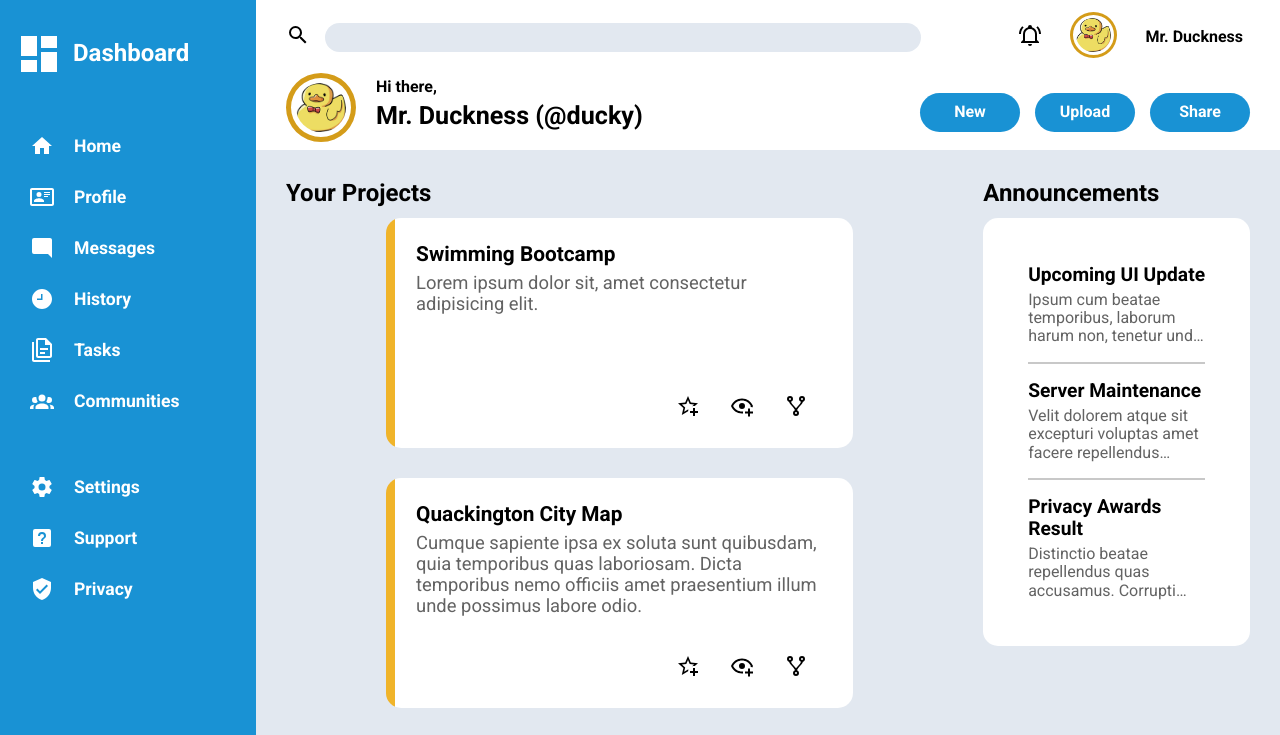
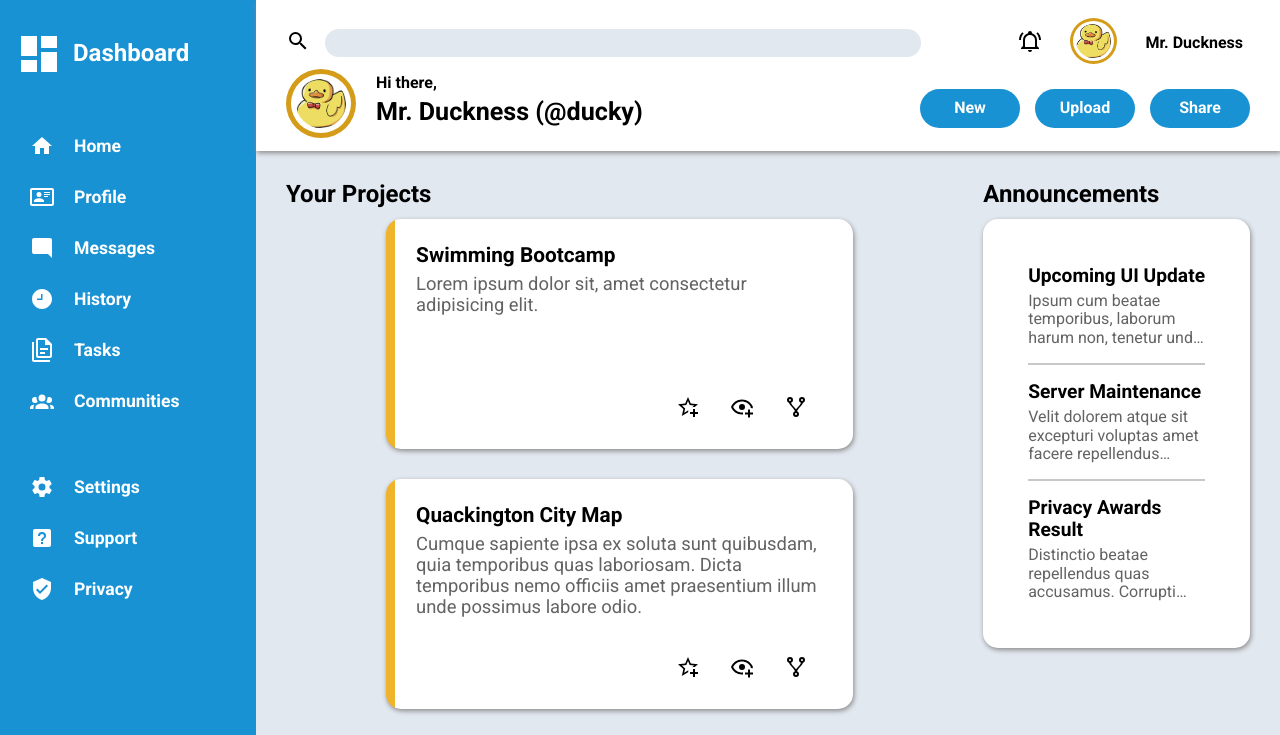
Before and after one commit to rafaelmoreton/admin-dashboard, a plain HTML site: page index.html in a window 1280 px wide. Shown: the top 735 px of the page. Drawn offline with Linux system fonts and the light colour scheme.

Commit message:
Feat: Add box shadow to white elements

```diff
--- a/style.css
+++ b/style.css
@@ -21,7 +21,6 @@ html, body {
     "sidebar header"
     "sidebar content";
     grid-template-columns: 1fr 4fr;
-    grid-template-rows: 150px;
 }
 
 .header {
@@ -39,7 +38,8 @@ html, body {
 /* HEADER LAYOUT */
 
 .header {
-    padding: 0 30px;
+    padding: 10px 30px;
+    z-index: 1;
 }
 
 .header > div {
@@ -237,6 +237,12 @@ html, body {
     margin: 0;
 }
 
+/* PAGE STYLING */
+
+.header, .project-item, .trend-box, .announce-box {
+    box-shadow: 1px 2px 5px #8a8a8a;
+}
+
 /* HEADER STYLING */
 
 #search-bar {
```
